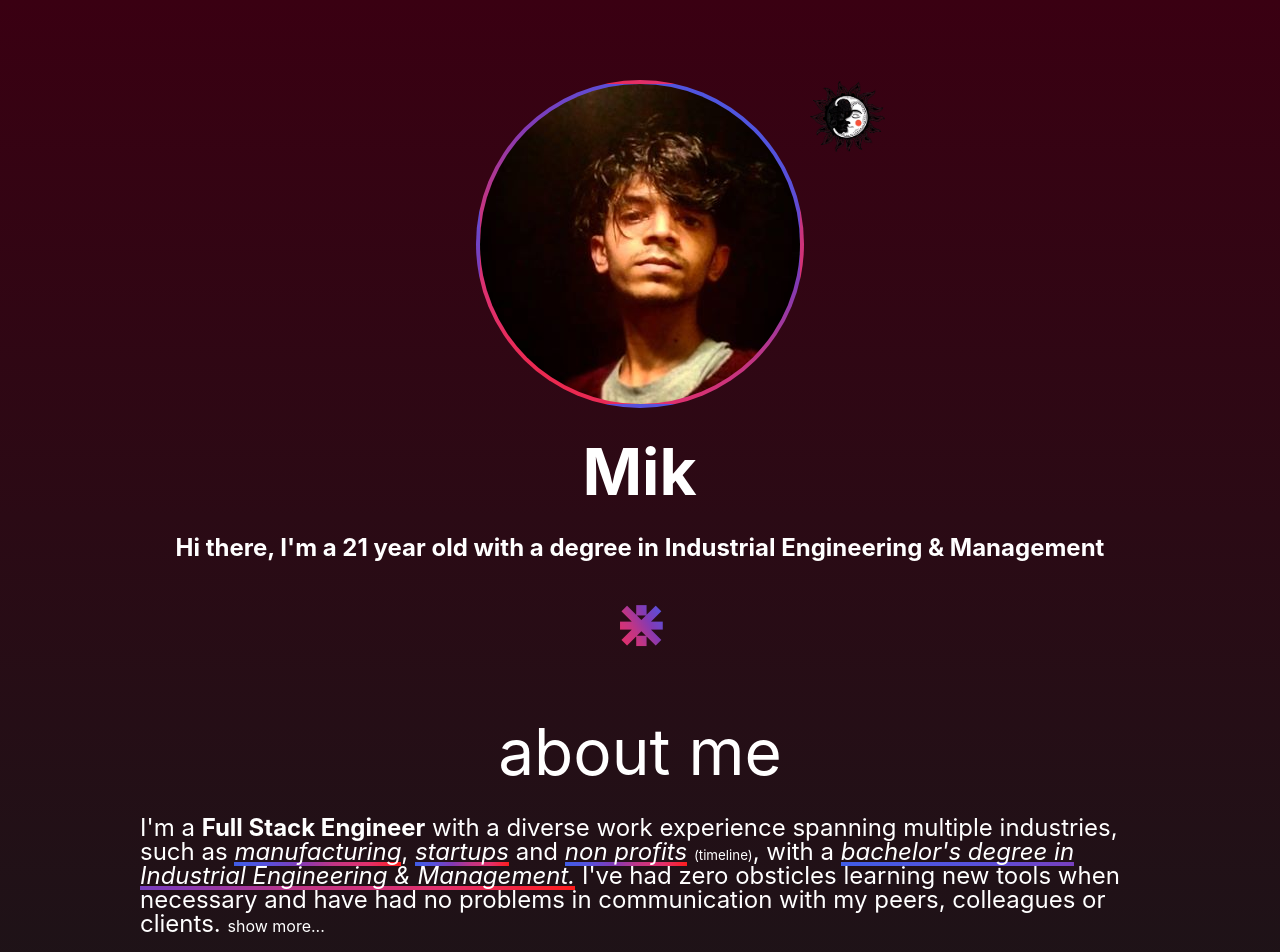
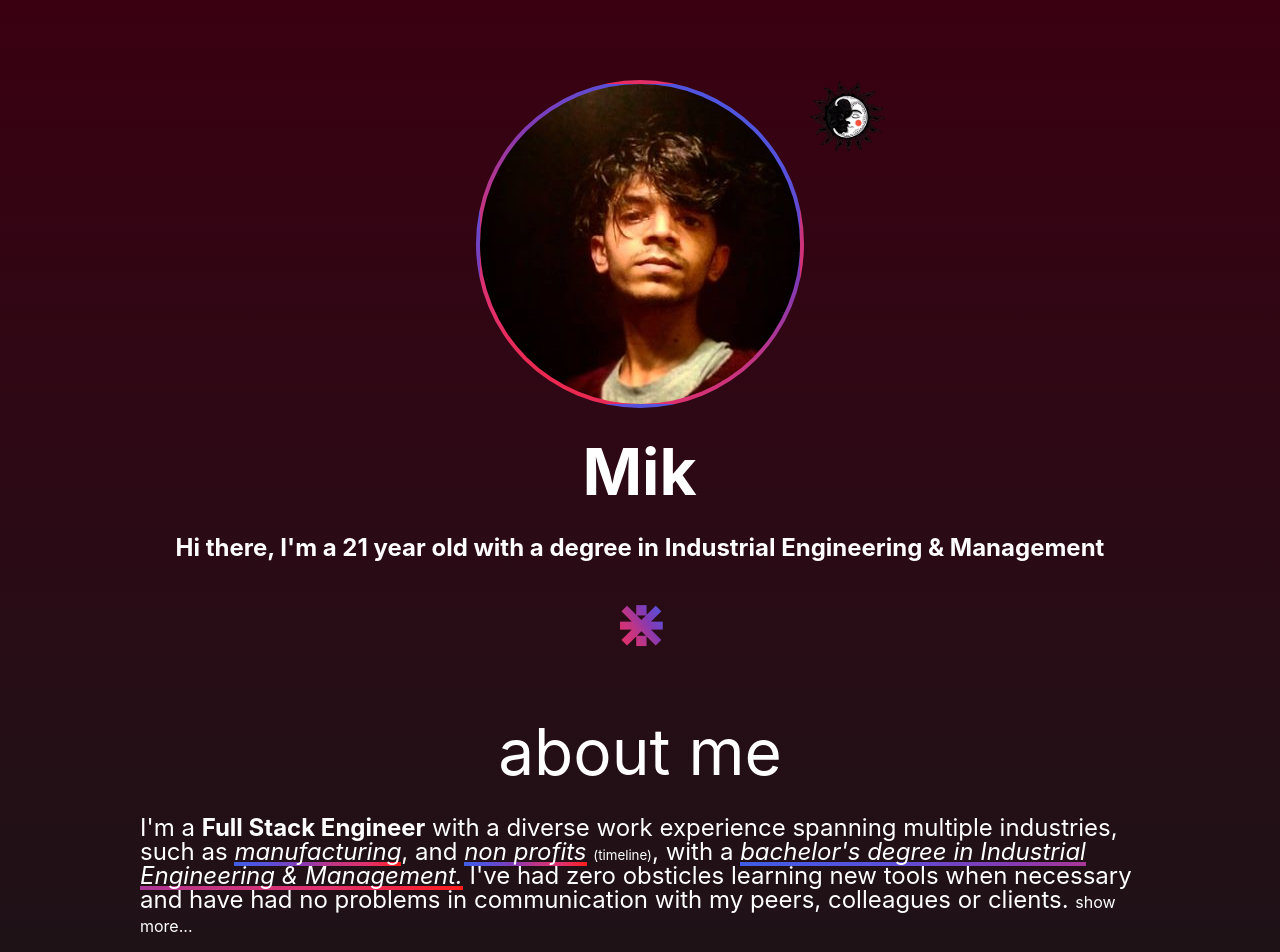
Before and after one commit to Mik1337/portfolio, a Next.js app: page / in a window 1280 px wide. Shown: the top 952 px of the page. Built offline with nearby package versions, Linux system fonts and the light colour scheme.

Commit message:
the aboutme bug is gonna make me break my computer bruh
how tf is the className different when I compile it

tf

```diff
--- a/components/AboutMe.js
+++ b/components/AboutMe.js
@@ -13,9 +13,9 @@ export default function AboutMe(props) {
           manufacturing
         </a>
         ,{" "}
-        <a className="a-a" href="#f2019">
+        {/* <a className="a-a" href="#f2019">
           startups
-        </a>{" "}
+        </a>{" "} */}
         and{" "}
         <a className="a-a" href="#tn2020">
           non profits
--- a/components/TimeLine.js
+++ b/components/TimeLine.js
@@ -42,7 +42,6 @@ export default class TimeLine extends React.Component {
                   Style="vertical-align: super"
                   href="https://www.thenudge.org/"
                 >
-                  {" "}
                   <ExternalLink />{" "}
                 </a>
               </h3>
@@ -73,7 +72,6 @@ export default class TimeLine extends React.Component {
                   Style="vertical-align: super"
                   href="https://www.volvoce.com/india/en-in"
                 >
-                  {" "}
                   <ExternalLink dark={this.props.dark} />{" "}
                 </a>
               </h3>
@@ -116,7 +114,6 @@ export default class TimeLine extends React.Component {
                   Style="vertical-align: super"
                   href="fanlytiks.com/"
                 >
-                  {" "}
                   <ExternalLink dark={this.props.dark} />{" "}
                 </a>
               </h3>
@@ -158,7 +155,6 @@ export default class TimeLine extends React.Component {
                   Style="vertical-align: super"
                   href="http://www.sanseraindia.com/"
                 >
-                  {" "}
                   <ExternalLink dark={this.props.dark} />{" "}
                 </a>
               </h3>
@@ -192,7 +188,6 @@ export default class TimeLine extends React.Component {
                   Style="vertical-align: super"
                   href="http://svind.co.in/"
                 >
-                  {" "}
                   <ExternalLink dark={this.props.dark} />{" "}
                 </a>
               </h3>
@@ -223,7 +218,6 @@ export default class TimeLine extends React.Component {
                   Style="vertical-align: super"
                   href="jssateb.ac.in/"
                 >
-                  {" "}
                   <ExternalLink dark={this.props.dark} />{" "}
                 </a>
               </h3>
```
